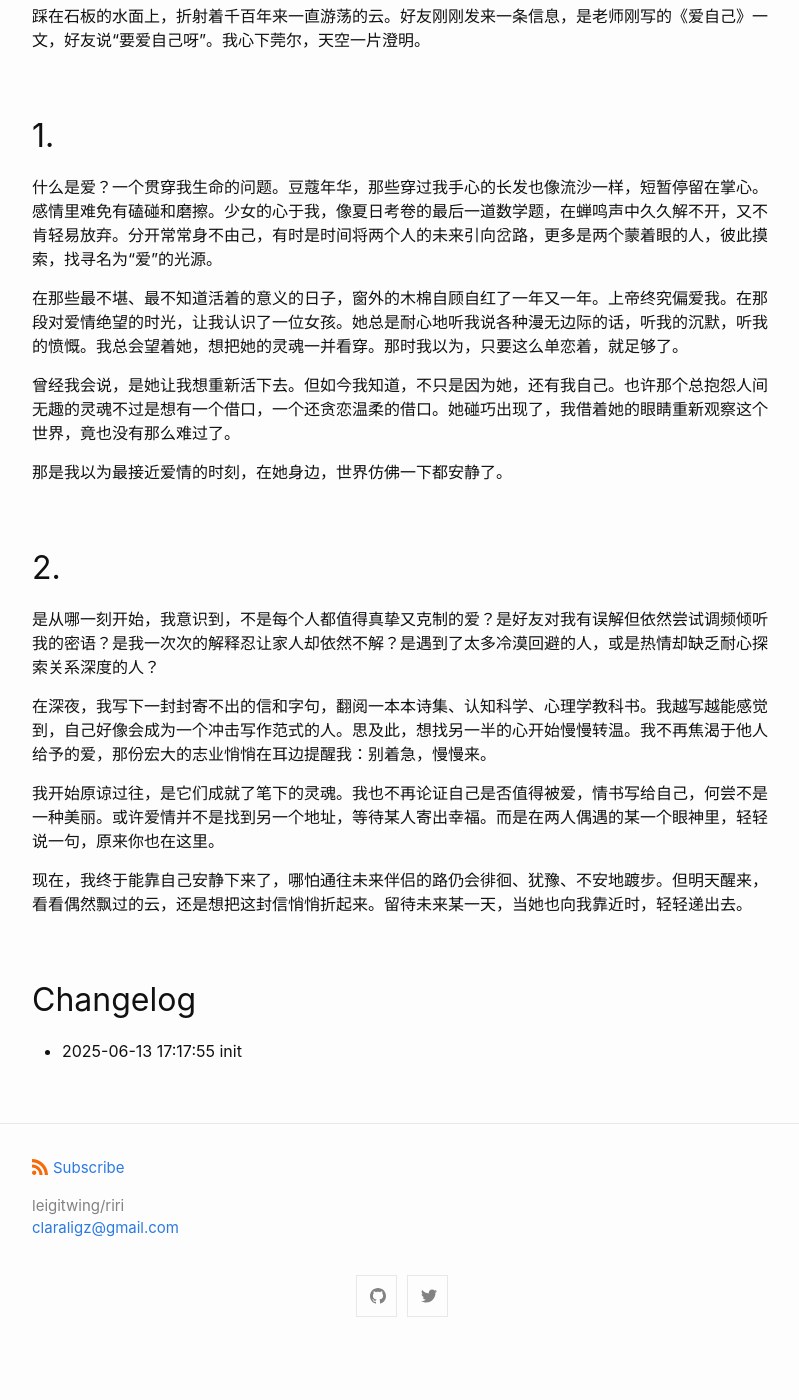
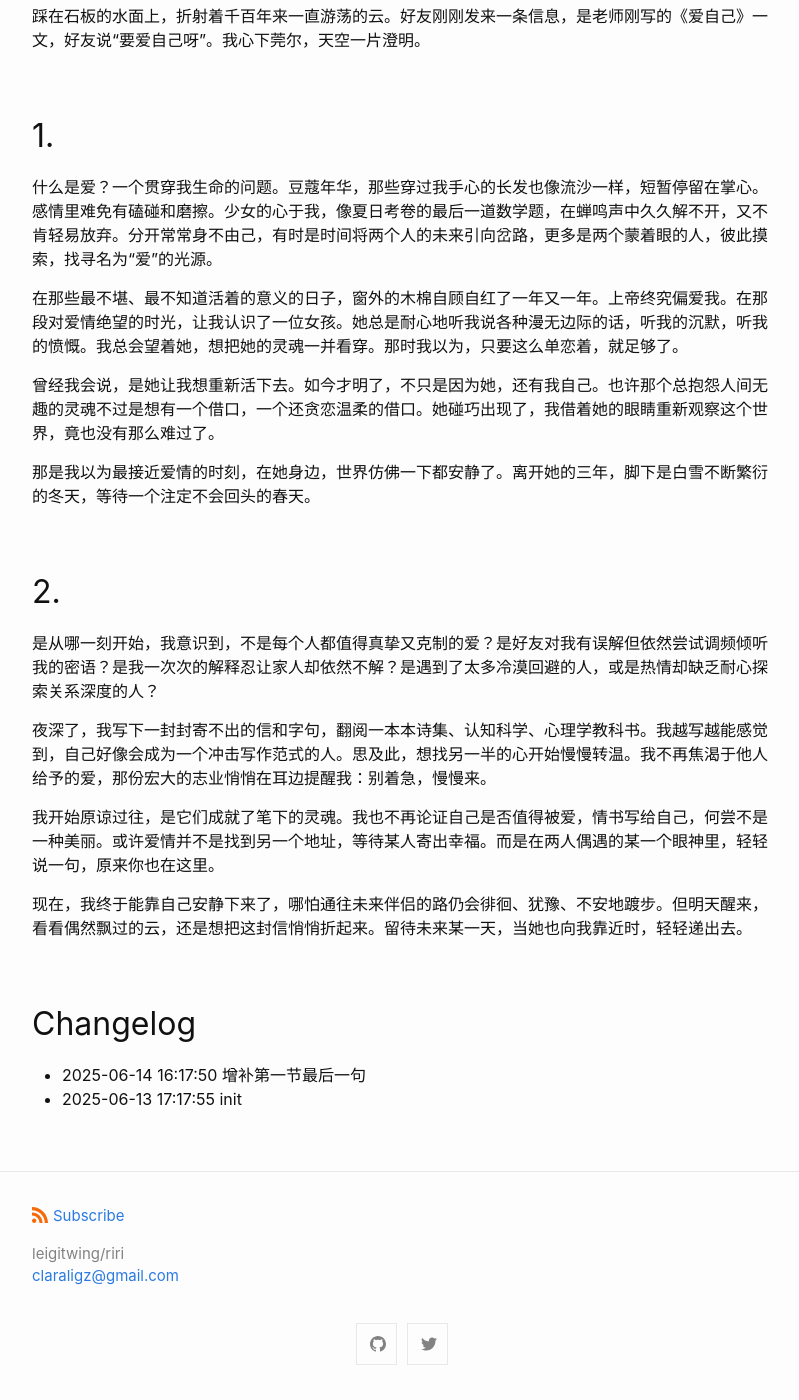
Before and after one commit to LeiGitWing/LeiGitWing.github.io, a Jekyll site: the page built from _posts/2025-06-13-love-myself.md, in a window 1280 px wide and 1400 px high, scrolled down 295 px. Shown: the whole window, without its empty margins (238-1037 px from the left). Built offline with Jekyll 4.4.1, drawn with Linux system fonts in a browser that asks for light colours; before the commit the page ends 1647 px from its top, so only the background shows below that.

Commit message:
Update love myself

```diff
--- a/_posts/2025-06-13-love-myself.md
+++ b/_posts/2025-06-13-love-myself.md
@@ -15,15 +15,15 @@ categories: daily_writing
 
 在那些最不堪、最不知道活着的意义的日子，窗外的木棉自顾自红了一年又一年。上帝终究偏爱我。在那段对爱情绝望的时光，让我认识了一位女孩。她总是耐心地听我说各种漫无边际的话，听我的沉默，听我的愤慨。我总会望着她，想把她的灵魂一并看穿。那时我以为，只要这么单恋着，就足够了。
 
-曾经我会说，是她让我想重新活下去。但如今我知道，不只是因为她，还有我自己。也许那个总抱怨人间无趣的灵魂不过是想有一个借口，一个还贪恋温柔的借口。她碰巧出现了，我借着她的眼睛重新观察这个世界，竟也没有那么难过了。
+曾经我会说，是她让我想重新活下去。如今才明了，不只是因为她，还有我自己。也许那个总抱怨人间无趣的灵魂不过是想有一个借口，一个还贪恋温柔的借口。她碰巧出现了，我借着她的眼睛重新观察这个世界，竟也没有那么难过了。
 
-那是我以为最接近爱情的时刻，在她身边，世界仿佛一下都安静了。
+那是我以为最接近爱情的时刻，在她身边，世界仿佛一下都安静了。离开她的三年，脚下是白雪不断繁衍的冬天，等待一个注定不会回头的春天。
 
 ## 2.
 
 是从哪一刻开始，我意识到，不是每个人都值得真挚又克制的爱？是好友对我有误解但依然尝试调频倾听我的密语？是我一次次的解释忍让家人却依然不解？是遇到了太多冷漠回避的人，或是热情却缺乏耐心探索关系深度的人？
 
-在深夜，我写下一封封寄不出的信和字句，翻阅一本本诗集、认知科学、心理学教科书。我越写越能感觉到，自己好像会成为一个冲击写作范式的人。思及此，想找另一半的心开始慢慢转温。我不再焦渴于他人给予的爱，那份宏大的志业悄悄在耳边提醒我：别着急，慢慢来。
+夜深了，我写下一封封寄不出的信和字句，翻阅一本本诗集、认知科学、心理学教科书。我越写越能感觉到，自己好像会成为一个冲击写作范式的人。思及此，想找另一半的心开始慢慢转温。我不再焦渴于他人给予的爱，那份宏大的志业悄悄在耳边提醒我：别着急，慢慢来。
 
 我开始原谅过往，是它们成就了笔下的灵魂。我也不再论证自己是否值得被爱，情书写给自己，何尝不是一种美丽。或许爱情并不是找到另一个地址，等待某人寄出幸福。而是在两人偶遇的某一个眼神里，轻轻说一句，原来你也在这里。
 
@@ -31,4 +31,5 @@ categories: daily_writing
 
 ## Changelog
 
+- 2025-06-14 16:17:50 增补第一节最后一句
 - 2025-06-13 17:17:55 init
```
